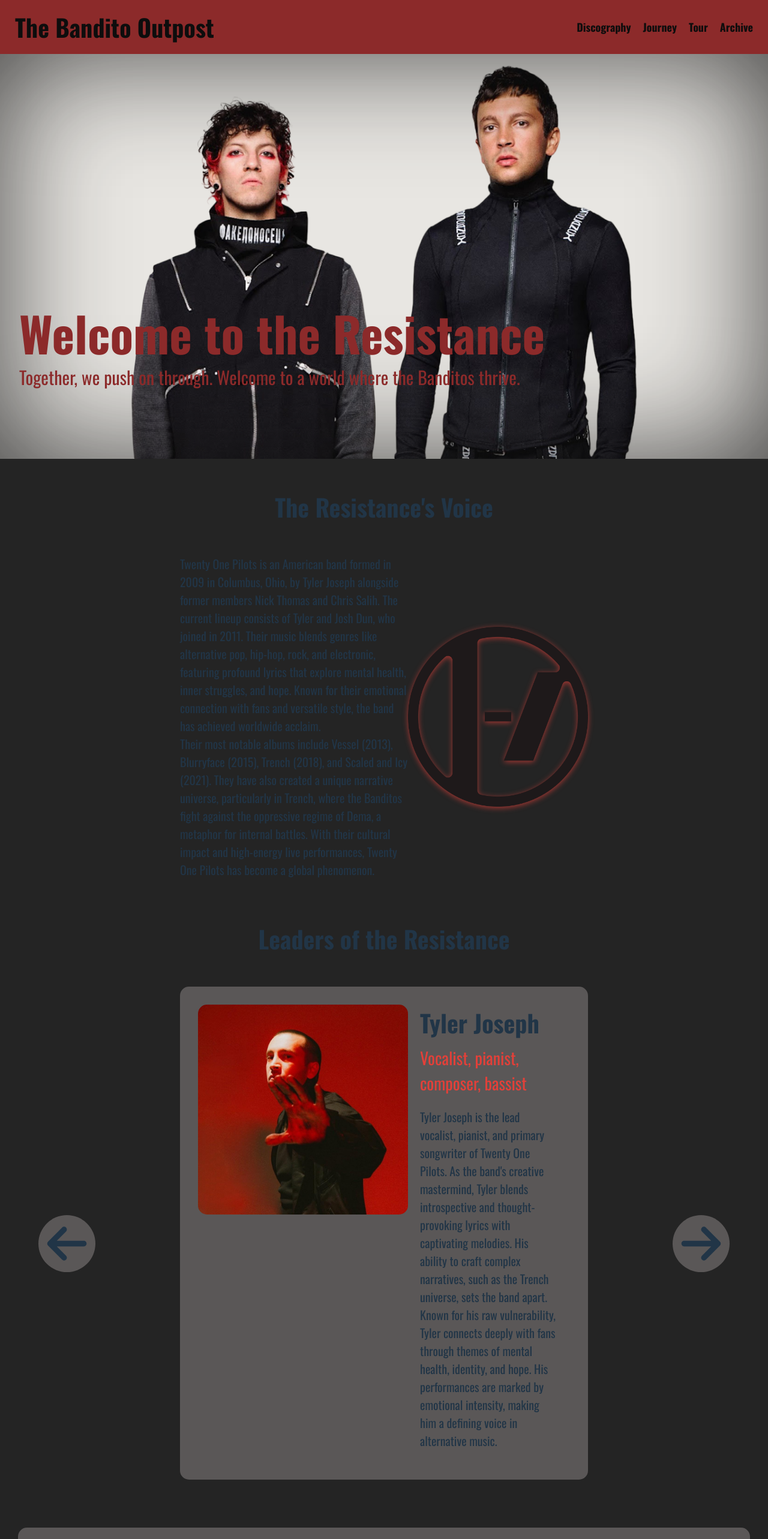
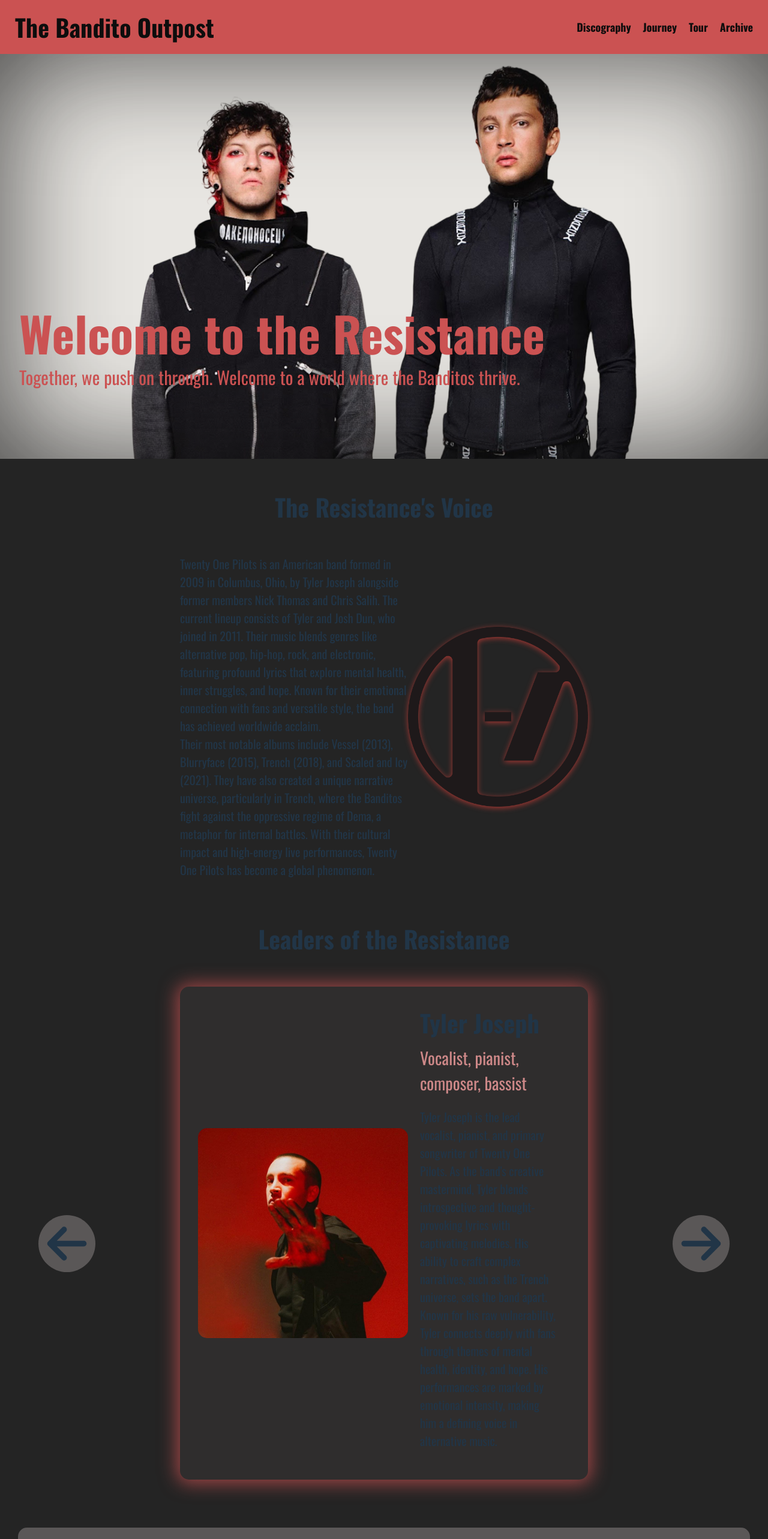
Before and after one commit to angelverduzco/top-page, a React (Vite) app: page / in a window 1280 px wide. Shown: the top 2566 px of the page at 60% size. Built offline with nearby package versions, Linux system fonts and the light colour scheme.

Commit message:
Changed colors for better accesibility

```diff
--- a/src/components/Banner/Banner.css
+++ b/src/components/Banner/Banner.css
@@ -16,7 +16,7 @@
     margin: 0;
     top: 60%;
     left: 2.5%;
-    color: #8c2a2a;
+    color: #CB5252;
 }
 
 .banner-text {
@@ -25,5 +25,5 @@
     top: 72%;
     left: 2.5%;
     font-size: 30px;
-    color: #8c2a2a;
+    color: #CB5252;
 }
--- a/src/components/Footer/Footer.css
+++ b/src/components/Footer/Footer.css
@@ -4,7 +4,7 @@
     flex-direction: column;
     align-items: center;
     justify-content: center;
-    background-color: #8C2A2A;
+    background-color: #CB5252;
     padding-bottom: 20px;
 }
 
--- a/src/components/Header/Header.css
+++ b/src/components/Header/Header.css
@@ -6,7 +6,7 @@
     width: 100%;
     height: 90px;
     align-items: center;
-    background-color: #8C2A2A;
+    background-color: #cb5252;
 }
 
 .header-title {
@@ -22,20 +22,24 @@
 }
 
 .list-item {
+    list-style: none;
+}
+
+.list-link {
     margin-left: 20px;
     list-style-type: none;
     font-size: 18px;
     color: #0D0D0D;
     font-weight: bold;
     text-decoration: none;
+
+    &:hover {
+        cursor: pointer;
+        text-decoration: underline;
+    }
+
+    &.active {
+        color: #e8e6e2;
+        text-decoration: underline;
+    }
 }
-
-.list-item.active {
-    color: #e8e6e2;
-    text-decoration: underline;
-}
-
-.list-item:hover {
-    cursor: pointer;
-    text-decoration: underline;
-}
--- a/src/components/Header/Header.jsx
+++ b/src/components/Header/Header.jsx
@@ -9,18 +9,26 @@
       </NavLink>
       <nav className="header-nav">
         <ul className="header-nav-list">
-          <NavLink className="list-item" to="/discography">
+          <li className="list-item">
+            <NavLink className="list-link" to="/discography">
               Discography
             </NavLink>
-          <NavLink className="list-item" to="/journey">
+          </li>
+          <li className="list-item">
+            <NavLink className="list-link" to="/journey">
               Journey
             </NavLink>
-          <NavLink className="list-item" to="/tour">
+          </li>
+          <li className="list-item">
+            <NavLink className="list-link" to="/tour">
               Tour
             </NavLink>
-          <NavLink className="list-item" to="/archive">
+          </li>
+          <li className="list-item">
+            <NavLink className="list-link" to="/archive">
               Archive
             </NavLink>
+          </li>
         </ul>
       </nav>
     </header>
--- a/src/components/MemberCard/MemberCard.css
+++ b/src/components/MemberCard/MemberCard.css
@@ -1,5 +1,6 @@
 .member-card {
     display: flex;
+    align-items: center;
 }
 
 .member-card-info {
@@ -23,7 +24,7 @@
 .member-card-role {
     font-size: 28px;
     margin: 0;
-    color: #e34039;
+    color: #CD8888;
 }
 
 .member-card-desc {
--- a/src/components/MemberCard/MemberCard.jsx
+++ b/src/components/MemberCard/MemberCard.jsx
@@ -3,11 +3,7 @@
 export function MemberCard({ member }) {
   return (
     <div className="member-card">
-            <img
-                className="member-card-img"
-                src={member.image}
-                alt={member.name}
-            />
+      <img className="member-card-img" src={member.image} alt={member.name} />
       <div className="member-card-info">
         <h3 className="member-card-name">{member.name}</h3>
         <p className="member-card-role">{member.role}</p>
--- a/src/components/MembersSection/MembersSection.css
+++ b/src/components/MembersSection/MembersSection.css
@@ -9,9 +9,10 @@
 
 .members-section-content {
     margin: 50px 300px;
-    background-color: #5a5757;
+    background-color: #2F2D2D;
     padding: 30px;
     border-radius: 15px;
+    box-shadow: 0px 1px 30px 5px rgba(203,82,82,0.75);
 }
 
 .members-section-title {
--- a/src/components/MembersSection/MembersSection.jsx
+++ b/src/components/MembersSection/MembersSection.jsx
@@ -6,13 +6,13 @@
 import { useState } from "react";
 
 export function MembersSection() {
-    const [member, setMember] = useState(MEMBERS.tyler);
+  const [member, setMember] = useState(true);
 
   return (
     <section className="members-section">
       <h2 className="members-section-title">Leaders of the Resistance</h2>
       <div className="members-section-content">
-                {member === MEMBERS.tyler ? (
+        {member ? (
           <MemberCard member={MEMBERS.tyler} />
         ) : (
           <MemberCard member={MEMBERS.josh} />
@@ -22,7 +22,7 @@
         className="arrow-btn left"
         icon={faArrowLeft}
         size="sm"
-                onClick={() => setMember(MEMBERS.tyler)}
+        onClick={() => setMember(!member)}
       >
         ⭠
       </FontAwesomeIcon>
@@ -30,7 +30,7 @@
         className="arrow-btn right"
         icon={faArrowRight}
         size="sm"
-                onClick={() => setMember(MEMBERS.josh)}
+        onClick={() => setMember(!member)}
       >
         ⭢
       </FontAwesomeIcon>
```
Lines whose indentation alone changed are shown as unchanged.
